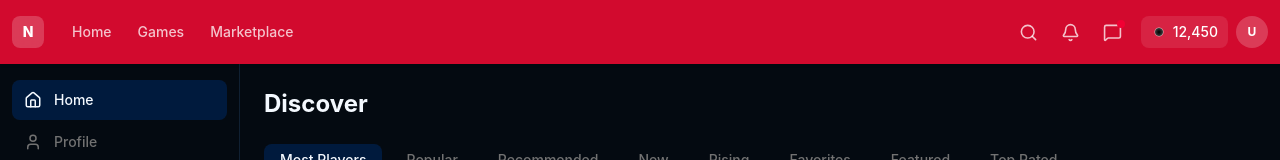
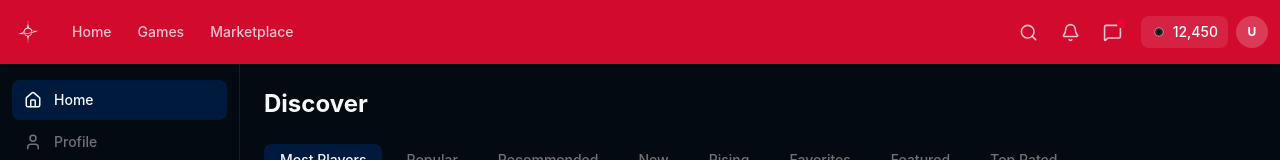
Before and after one commit to Pwooooo/Sox, a React (Vite) app: page / in a window 1280 px wide. Shown: the top 160 px of the page. Built offline with nearby package versions, Linux system fonts and the light colour scheme.

Commit message:
add logo image to navbar

```diff
--- a/src/components/Menu.tsx
+++ b/src/components/Menu.tsx
@@ -82,9 +82,7 @@ export function Menu({
                 {logoSrc ? (
                   <img src={logoSrc} alt="" className="h-8 w-auto" />
                 ) : (
-                  <div className="size-8 bg-white/20 text-white rounded-lg flex items-center justify-center font-extrabold text-sm font-sans backdrop-blur-sm">
-                    {logoLabel}
-                  </div>
+                  <img src="/logo.png" alt="Logo" className="h-8 w-auto rounded" />
                 )}
               </a>
 
```
Also changed, not shown: public/logo.png (added).
